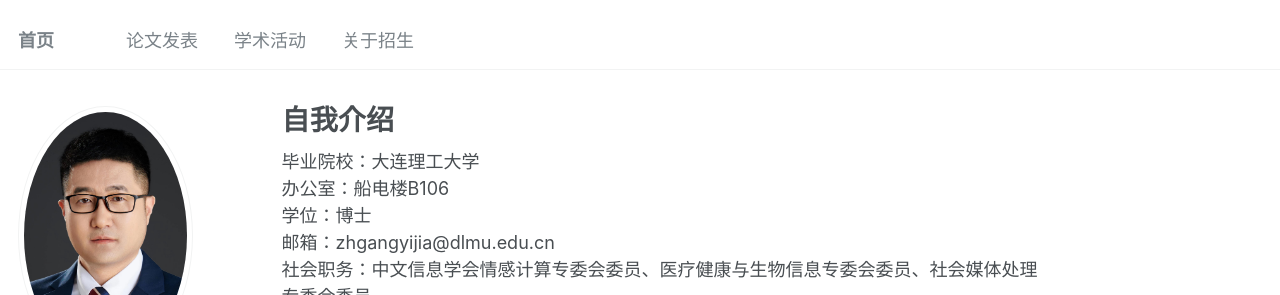
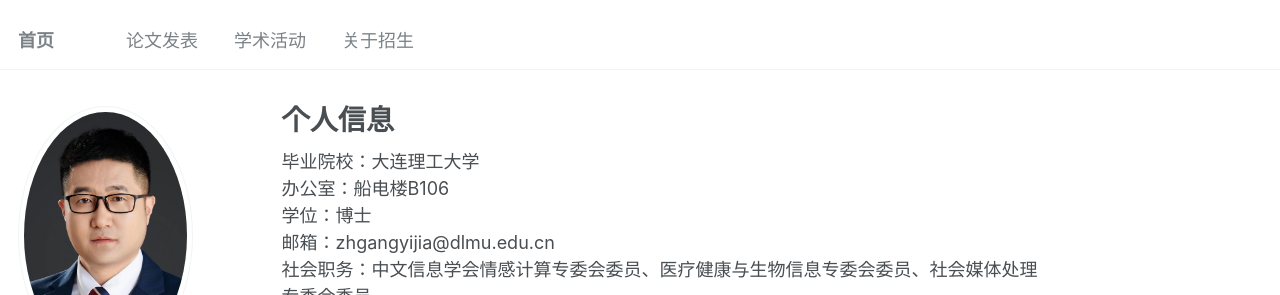
Before and after one commit to DMU-ITREC/zhangyijia.github.io, a Jekyll site: the page built from _pages/about.md, in a window 1280 px wide and 900 px high. Shown: the top 295 px of the window. Built offline with Jekyll 4.4.1, drawn with Linux system fonts in a browser that asks for light colours; some web fonts are replaced.

Commit message:
Update about.md

```diff
--- a/_pages/about.md
+++ b/_pages/about.md
@@ -1,6 +1,6 @@
 ---
 permalink: /
-title: "自我介绍"
+title: "个人信息"
 author_profile: true
 redirect_from:
   - /about/
```
